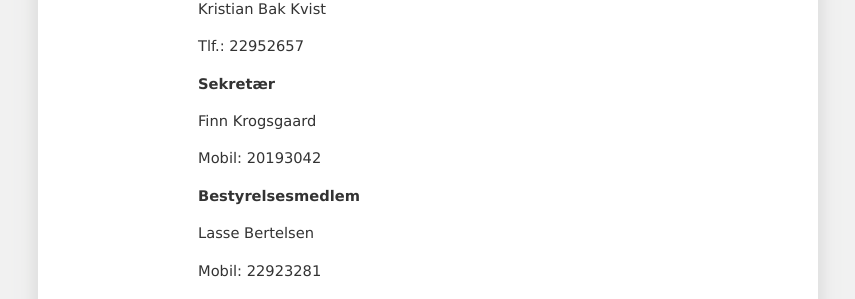
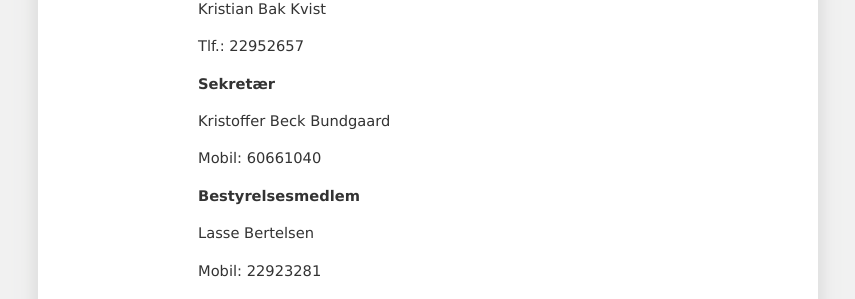
Before and after one commit to Nichlas/melholtvand, a Jekyll site: the page built from bestyrelsen.md, in a window 1280 px wide. Shown: the part 527-826 px from the top of the page, without its empty margins (212-1067 px from the left). Built offline with Jekyll 4.4.1, drawn with Linux system fonts in a browser that asks for light colours.

Commit message:
Opdatering af bestyrelsen.

```diff
--- a/bestyrelsen.md
+++ b/bestyrelsen.md
@@ -30,10 +30,10 @@ Tlf.: 22952657
 **Sekretær**
 
 <p class="h-card">
-  <span class="p-name">Finn Krogsgaard</span>
+  <span class="p-name">Kristoffer Beck Bundgaard</span>
 </p>
 
-Mobil: 20193042
+Mobil: 60661040
 
 **Bestyrelsesmedlem**
 
```
